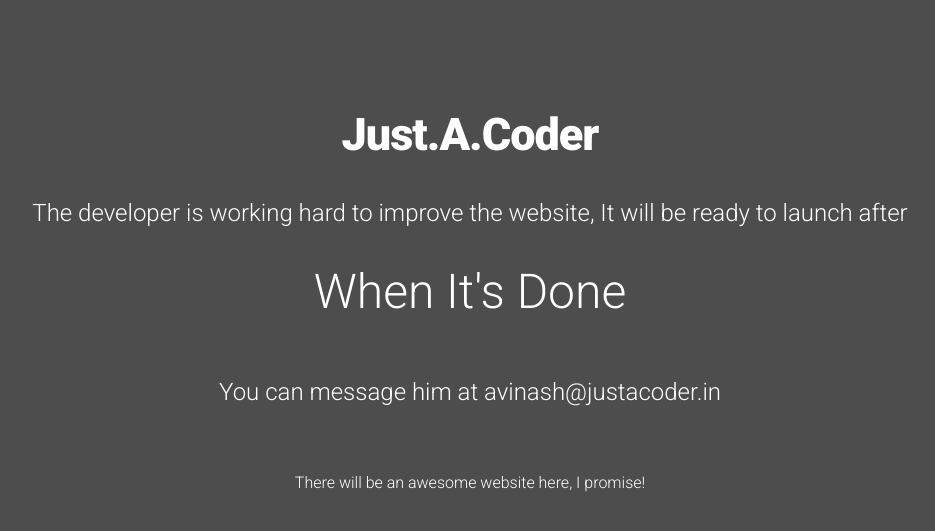
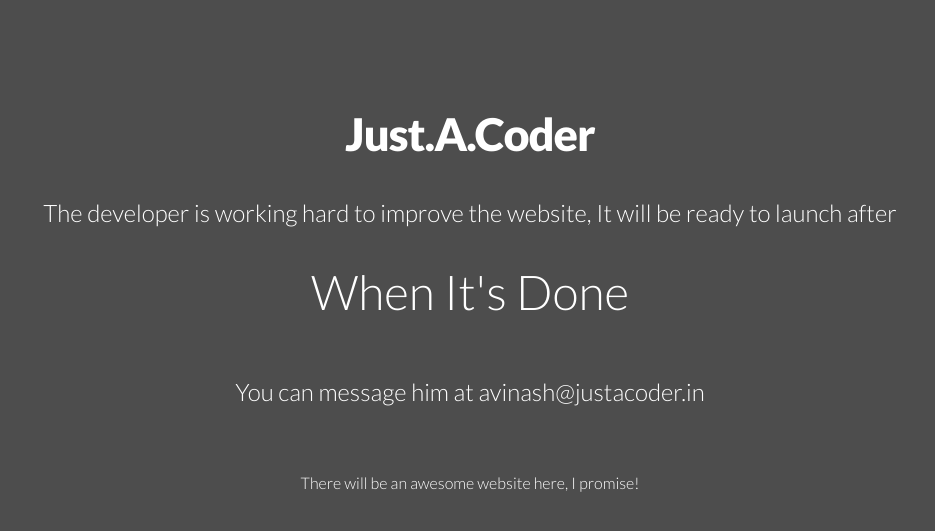
Before and after one commit to avin45h/avin45h.github.io, a Jekyll site: the page index.html, which Jekyll copies as it is, in a window 1280 px wide. Shown: the top 531 px of the page, without its empty margins (170-1105 px from the left). Built offline with Jekyll 4.4.1, drawn with Linux system fonts in a browser that asks for light colours.

Commit message:
CSS changes

```diff
--- a/assets/css/style.css
+++ b/assets/css/style.css
@@ -1,9 +1,9 @@
 /* ==== Google font ==== */
-@import url('http://fonts.googleapis.com/css?family=Roboto:400,300,700,900');
+@import url('http://fonts.googleapis.com/css?family=Lato:400,300,700,900');
 
 body {
 	background: #4d4d4d;
-    font-family: 'Roboto', sans-serif;
+    font-family: 'Lato', sans-serif;
     font-weight: 300;
     font-size: 20px;
     line-height: 1.8em;
@@ -12,7 +12,7 @@ body {
 }
 
 h1, h2 {
-    font-family: 'Roboto', sans-serif;
+    font-family: 'Lato', sans-serif;
     font-weight: 300;
 }
 
```
